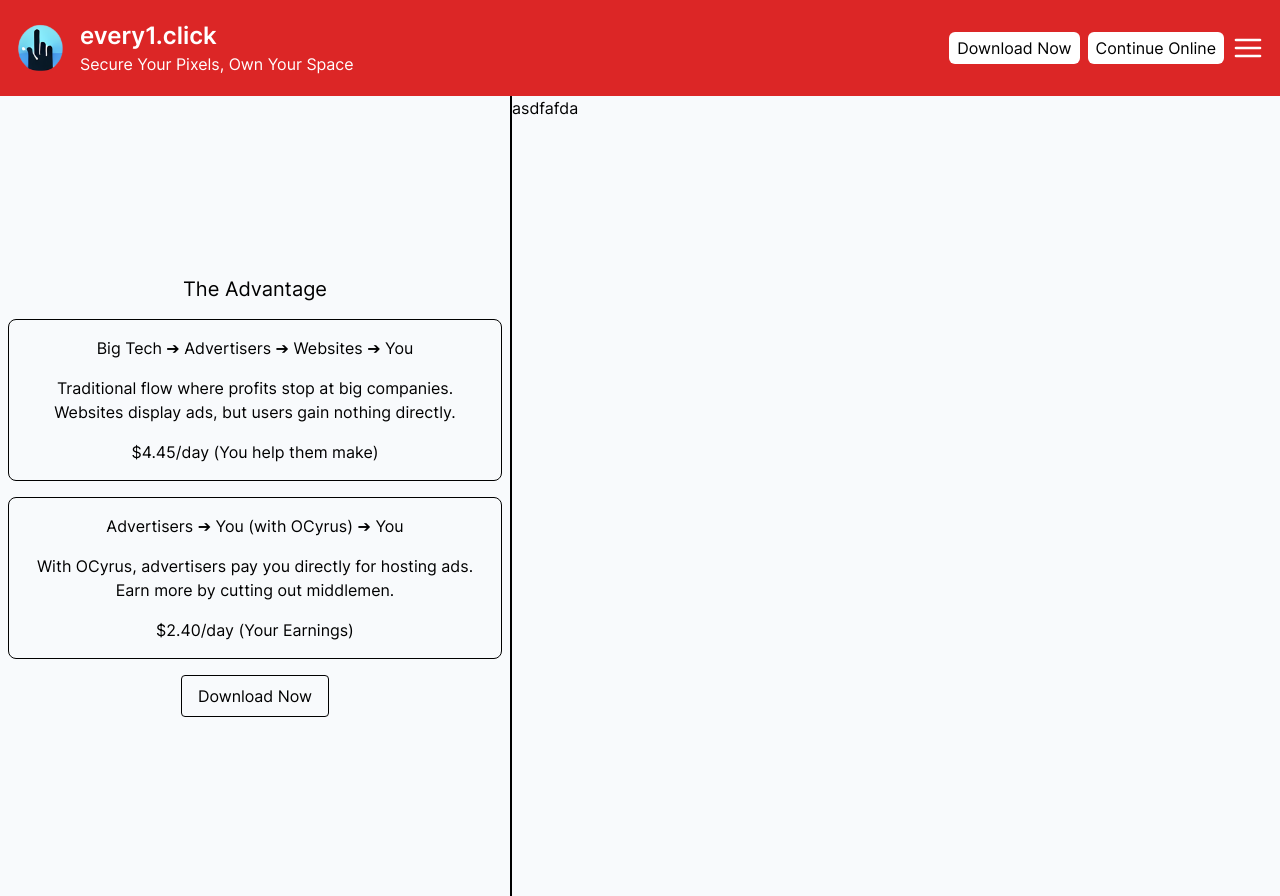
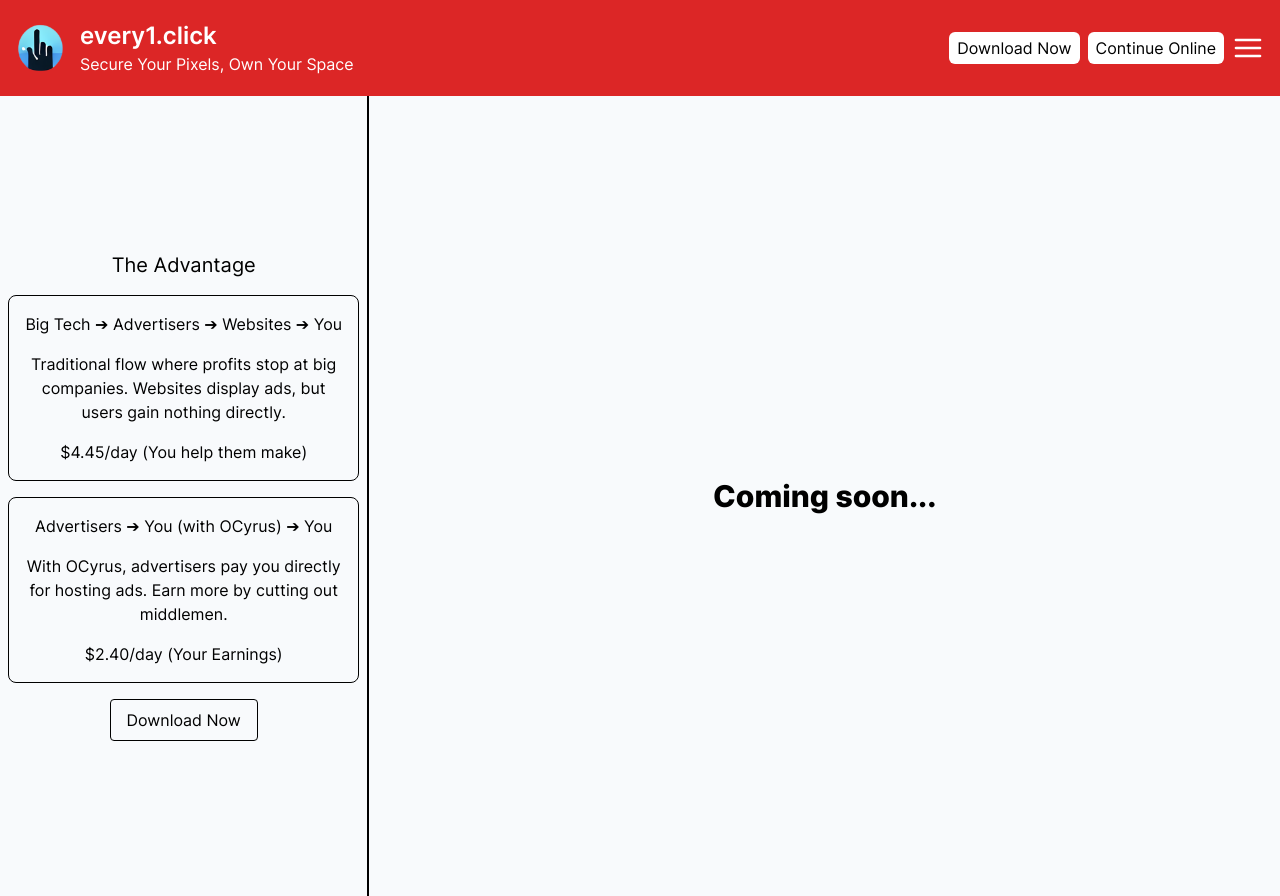
Before and after one commit to versatility519/onclick, a Next.js app: page /Flagship in a window 1280 px wide. Built offline with nearby package versions, Linux system fonts and the light colour scheme.

Commit message:
coming soon

```diff
--- a/src/app/Flagship/page.tsx
+++ b/src/app/Flagship/page.tsx
@@ -1,10 +1,7 @@
 'use client';
 
-import Head from 'next/head';
 import * as React from 'react';
 import '@/lib/env';
-
-import Card from '@/components/Card';
 
 /**
  * The main component for the Flagship page.
@@ -39,8 +36,8 @@
 
       </div>
 
-      <div>
-        asdfafda
+      <div className='flex items-center justify-center w-full'>
+        <p className='text-3xl font-extrabold'>Coming soon...</p>
       </div>
 
     </div>
```
